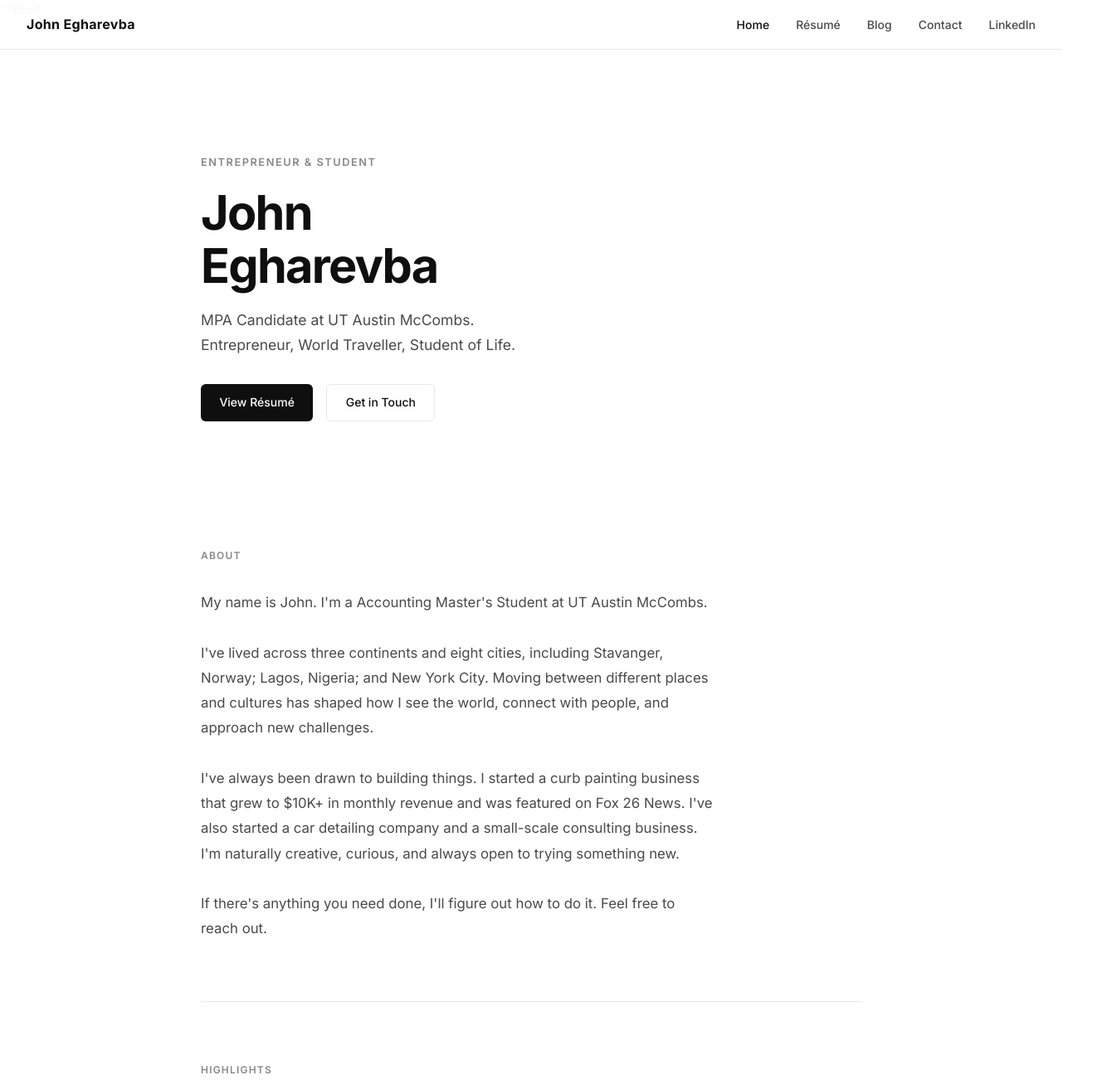
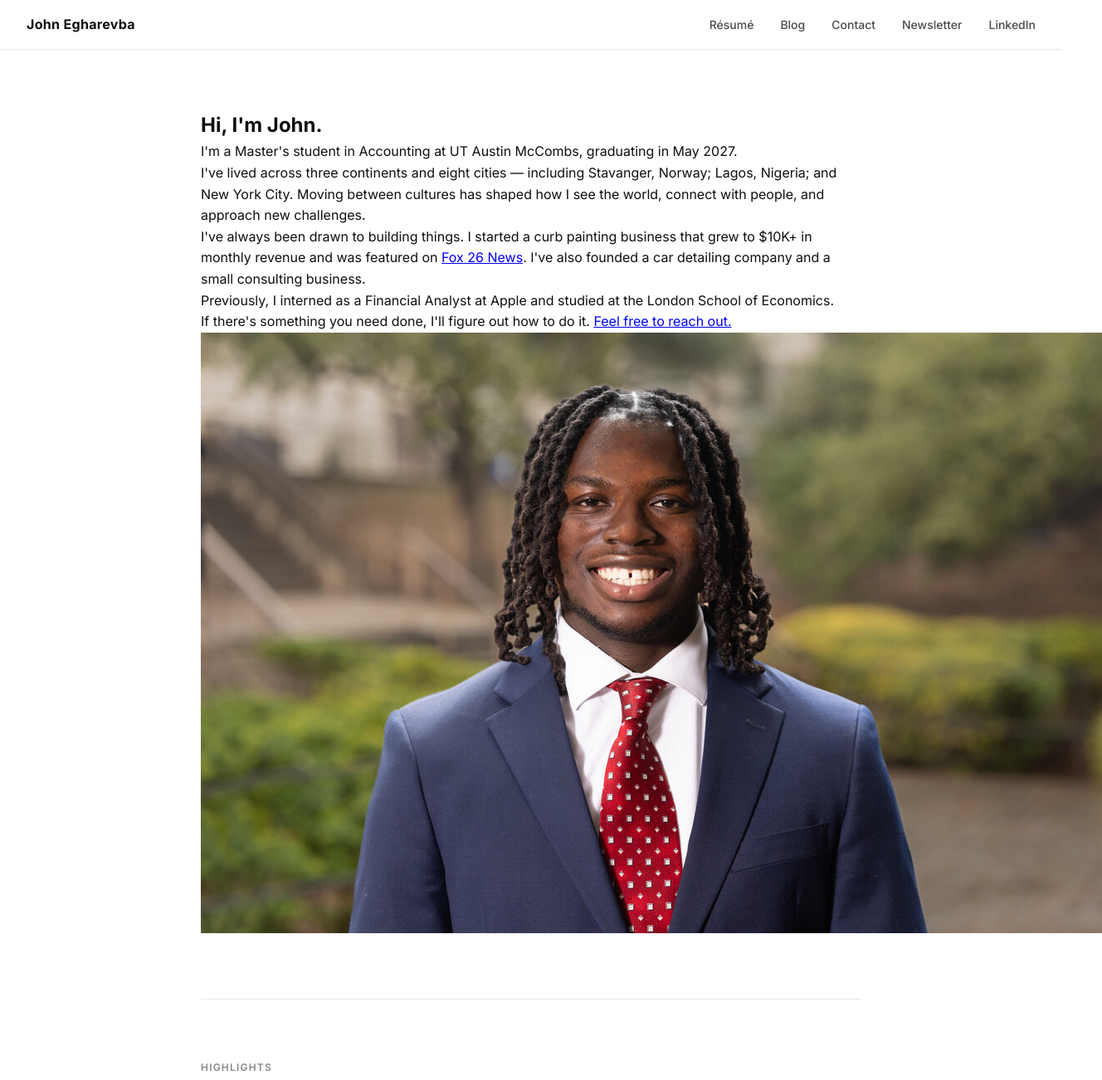
Before and after one commit to johnegharevba/Personal-Website, a plain HTML site: page index.html in a window 1280 px wide. Shown: the top 1302 px of the page at 83% size, 1328 px wide, since content can reach past the window. Drawn offline with Linux system fonts and the light colour scheme.

Commit message:
Refactor index.html structure and content

````diff
--- a/index.html
+++ b/index.html
@@ -1,4 +1,3 @@
-```html
 <!DOCTYPE html>
 <html lang="en">
 <head>
@@ -12,10 +11,10 @@
   <nav>
     <a class="nav-logo" href="index.html">John Egharevba</a>
     <ul class="nav-links">
-      <li><a href="index.html" class="active">Home</a></li>
       <li><a href="resume.html">Résumé</a></li>
       <li><a href="blog.html">Blog</a></li>
       <li><a href="contact.html">Contact</a></li>
+      <li><a href="newsletter.html">Newsletter</a></li>
       <li><a href="https://linkedin.com/in/John-Egharevba/" target="_blank" rel="noopener">LinkedIn</a></li>
     </ul>
   </nav>
@@ -23,37 +22,34 @@
   <main>
     <div class="container">
 
-      <section class="hero" style="border-bottom:none; padding-bottom:80px;">
-        <p class="hero-eyebrow">Entrepreneur & Student</p>
-        <h1>John<br>Egharevba</h1>
-        <p class="hero-tagline">
-          MPA Candidate at UT Austin McCombs.<br>
-          Entrepreneur, World Traveller, Student of Life.
-        </p>
-        <div class="hero-links">
-          <a class="btn btn-primary" href="resume.html">View Résumé</a>
-          <a class="btn btn-secondary" href="contact.html">Get in Touch</a>
+      <!-- HERO -->
+      <section class="hero-split">
+        <div class="hero-left">
+          <h1 class="hero-greeting">Hi, I'm John.</h1>
+          <div class="hero-body">
+            <p>
+              I'm a Master's student in Accounting at UT Austin McCombs, graduating in May 2027.
+            </p>
+            <p>
+              I've lived across three continents and eight cities — including Stavanger, Norway; Lagos, Nigeria; and New York City. Moving between cultures has shaped how I see the world, connect with people, and approach new challenges.
+            </p>
+            <p>
+              I've always been drawn to building things. I started a curb painting business that grew to $10K+ in monthly revenue and was featured on <a href="contact.html">Fox 26 News</a>. I've also founded a car detailing company and a small consulting business.
+            </p>
+            <p>
+              Previously, I interned as a Financial Analyst at Apple and studied at the London School of Economics.
+            </p>
+            <p>
+              If there's something you need done, I'll figure out how to do it. <a href="contact.html">Feel free to reach out.</a>
+            </p>
+          </div>
+        </div>
+        <div class="hero-right">
+          <img src="photo.jpg" alt="John Egharevba" class="hero-photo" />
         </div>
       </section>
 
-      <section id="about">
-        <p class="section-label">About</p>
-        <p class="about-text">
-          My name is John. I'm a Accounting Master's Student at UT Austin McCombs.
-          <br><br>
-          I've lived across three continents and eight cities, including Stavanger, Norway; Lagos, Nigeria;
-          and New York City. Moving between different places and cultures has shaped how I see the world,
-          connect with people, and approach new challenges.
-          <br><br>
-          I've always been drawn to building things. I started a curb painting business that grew to $10K+
-          in monthly revenue and was featured on Fox 26 News. I've also started a car detailing company
-          and a small-scale consulting business. I'm naturally creative, curious, and always open to trying
-          something new.
-          <br><br>
-          If there's anything you need done, I'll figure out how to do it. Feel free to reach out.
-        </p>
-      </section>
-
+      <!-- HIGHLIGHTS -->
       <section id="highlights">
         <p class="section-label">Highlights</p>
         <div class="highlights-grid">
@@ -165,4 +161,3 @@
 
 </body>
 </html>
-```
````
